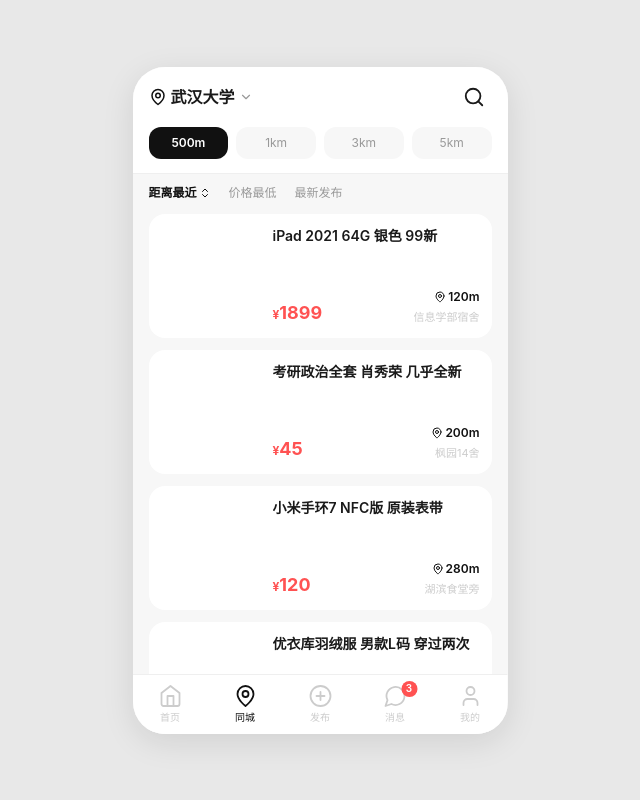
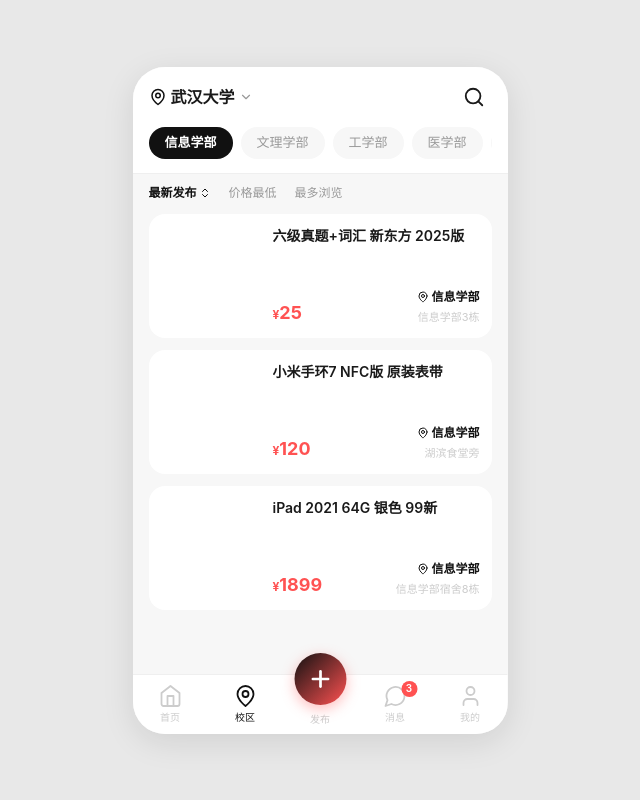
Before and after one commit to zx997842-ship-it/campus-flea-market, a plain HTML site: page campus.html in a window 1280 px wide. Shown: the whole page, without its empty margins (320-960 px from the left). Drawn offline with Linux system fonts and the light colour scheme.

Commit message:
feat: change nearby to campus, publish button as raised center button

```diff
--- a/nearby.html
+++ b/campus.html
@@ -3,11 +3,11 @@
 <head>
   <meta charset="UTF-8">
   <meta name="viewport" content="width=device-width, initial-scale=1.0, maximum-scale=1.0, user-scalable=no">
-  <title>校园集市 · 同城</title>
+  <title>校园集市 · 校区</title>
   <link rel="stylesheet" href="styles.css">
   <style>
-    /* 顶部定位栏 */
-    .nearby-top {
+    /* 顶部校区选择栏 */
+    .campus-top {
       position: sticky;
       top: 0;
       z-index: 50;
@@ -15,13 +15,13 @@
       border-bottom: 1px solid var(--border);
       padding: 12px 16px 10px;
     }
-    .nearby-loc-bar {
+    .campus-loc-bar {
       display: flex;
       align-items: center;
       justify-content: space-between;
       margin-bottom: 12px;
     }
-    .nearby-loc {
+    .campus-loc {
       display: flex;
       align-items: center;
       gap: 4px;
@@ -29,8 +29,8 @@
       font-weight: 700;
       color: var(--text);
     }
-    .nearby-loc svg { width: 18px; height: 18px; color: var(--primary); }
-    .nearby-loc .arrow { width: 14px; height: 14px; color: var(--text-sub); }
+    .campus-loc svg { width: 18px; height: 18px; color: var(--primary); }
+    .campus-loc .arrow { width: 14px; height: 14px; color: var(--text-sub); }
     .icon-btn {
       width: 36px; height: 36px;
       display: flex; align-items: center; justify-content: center;
@@ -38,25 +38,29 @@
       flex-shrink: 0;
     }
 
-    /* 距离筛选 */
-    .distance-bar {
+    /* 校区标签 */
+    .campus-tabs {
       display: flex;
       gap: 8px;
+      overflow-x: auto;
       padding-bottom: 4px;
+      scrollbar-width: none;
     }
-    .distance-chip {
-      flex: 1;
+    .campus-tabs::-webkit-scrollbar { display: none; }
+    .campus-tab {
+      flex-shrink: 0;
       height: 32px;
+      padding: 0 16px;
       display: flex;
       align-items: center;
       justify-content: center;
-      font-size: 12px;
+      font-size: 13px;
       color: var(--text-sub);
       background: var(--bg);
-      border-radius: var(--radius-md);
+      border-radius: var(--radius-full);
       transition: all 0.15s;
     }
-    .distance-chip--active {
+    .campus-tab--active {
       background: var(--primary);
       color: #fff;
       font-weight: 600;
@@ -90,7 +94,7 @@
       flex-direction: column;
       gap: 12px;
     }
-    .nearby-item {
+    .campus-item {
       display: flex;
       gap: 12px;
       background: var(--surface);
@@ -98,8 +102,8 @@
       padding: 12px;
       transition: transform 0.15s;
     }
-    .nearby-item:active { transform: scale(0.98); }
-    .nearby-item__img {
+    .campus-item:active { transform: scale(0.98); }
+    .campus-item__img {
       width: 100px;
       height: 100px;
       border-radius: var(--radius-md);
@@ -109,15 +113,15 @@
       justify-content: center;
       overflow: hidden;
     }
-    .nearby-item__img svg { width: 28px; height: 28px; opacity: 0.5; color: #FFF; }
-    .nearby-item__info {
+    .campus-item__img svg { width: 28px; height: 28px; opacity: 0.5; color: #FFF; }
+    .campus-item__info {
       flex: 1;
       min-width: 0;
       display: flex;
       flex-direction: column;
       justify-content: space-between;
     }
-    .nearby-item__title {
+    .campus-item__title {
       font-size: 14px;
       font-weight: 600;
       color: var(--text);
@@ -127,21 +131,21 @@
       -webkit-box-orient: vertical;
       overflow: hidden;
     }
-    .nearby-item__bottom {
+    .campus-item__bottom {
       display: flex;
       align-items: flex-end;
       justify-content: space-between;
     }
-    .nearby-item__price {
+    .campus-item__price {
       font-size: 18px;
       font-weight: 700;
       color: var(--accent);
     }
-    .nearby-item__price .unit { font-size: 12px; }
-    .nearby-item__meta {
+    .campus-item__price .unit { font-size: 12px; }
+    .campus-item__meta {
       text-align: right;
     }
-    .nearby-item__dist {
+    .campus-item__area {
       font-size: 12px;
       color: var(--primary);
       font-weight: 600;
@@ -150,21 +154,21 @@
       justify-content: flex-end;
       gap: 2px;
     }
-    .nearby-item__dist svg { width: 12px; height: 12px; }
-    .nearby-item__loc {
+    .campus-item__area svg { width: 12px; height: 12px; }
+    .campus-item__loc {
       font-size: 11px;
       color: var(--text-tertiary);
       margin-top: 3px;
     }
   </style>
 </head>
-<body data-page="nearby">
+<body data-page="campus">
   <div class="phone-frame">
 
-    <!-- 顶部定位栏 -->
-    <div class="nearby-top">
-      <div class="nearby-loc-bar">
-        <div class="nearby-loc" id="locText">
+    <!-- 顶部校区选择栏 -->
+    <div class="campus-top">
+      <div class="campus-loc-bar">
+        <div class="campus-loc" id="locText">
           <svg viewBox="0 0 24 24" fill="none" stroke="currentColor" stroke-width="2" stroke-linecap="round" stroke-linejoin="round"><path d="M20 10c0 6-8 12-8 12s-8-6-8-12a8 8 0 0 1 16 0Z"/><circle cx="12" cy="10" r="3"/></svg>
           <span>武汉大学</span>
           <svg class="arrow" viewBox="0 0 24 24" fill="none" stroke="currentColor" stroke-width="2" stroke-linecap="round" stroke-linejoin="round"><path d="m6 9 6 6 6-6"/></svg>
@@ -173,22 +177,23 @@
           <svg viewBox="0 0 24 24" fill="none" stroke="currentColor" stroke-width="2" stroke-linecap="round" stroke-linejoin="round" width="22" height="22"><circle cx="11" cy="11" r="8"/><path d="m21 21-4.3-4.3"/></svg>
         </div>
       </div>
-      <div class="distance-bar">
-        <div class="distance-chip distance-chip--active" data-dist="500">500m</div>
-        <div class="distance-chip" data-dist="1000">1km</div>
-        <div class="distance-chip" data-dist="3000">3km</div>
-        <div class="distance-chip" data-dist="5000">5km</div>
+      <div class="campus-tabs">
+        <div class="campus-tab campus-tab--active" data-campus="信息学部">信息学部</div>
+        <div class="campus-tab" data-campus="文理学部">文理学部</div>
+        <div class="campus-tab" data-campus="工学部">工学部</div>
+        <div class="campus-tab" data-campus="医学部">医学部</div>
+        <div class="campus-tab" data-campus="全部">全部校区</div>
       </div>
     </div>
 
     <!-- 排序栏 -->
     <div class="sort-bar">
-      <div class="sort-item sort-item--active" data-sort="distance">
-        距离最近
+      <div class="sort-item sort-item--active" data-sort="latest">
+        最新发布
         <svg viewBox="0 0 24 24" fill="none" stroke="currentColor" stroke-width="2" stroke-linecap="round" stroke-linejoin="round"><path d="m7 15 5 5 5-5"/><path d="m7 9 5-5 5 5"/></svg>
       </div>
       <div class="sort-item" data-sort="price">价格最低</div>
-      <div class="sort-item" data-sort="latest">最新发布</div>
+      <div class="sort-item" data-sort="hot">最多浏览</div>
     </div>
 
     <!-- 商品列表 -->
@@ -202,12 +207,14 @@
         <svg class="tab-icon" viewBox="0 0 24 24" fill="none" stroke="currentColor" stroke-width="1.8" stroke-linecap="round" stroke-linejoin="round"><path d="m3 9 9-7 9 7v11a2 2 0 0 1-2 2H5a2 2 0 0 1-2-2z"/><polyline points="9 22 9 12 15 12 15 22"/></svg>
         <span class="tab-label">首页</span>
       </a>
-      <a href="nearby.html" data-nav="nearby" class="tab-item">
+      <a href="campus.html" data-nav="campus" class="tab-item">
         <svg class="tab-icon" viewBox="0 0 24 24" fill="none" stroke="currentColor" stroke-width="1.8" stroke-linecap="round" stroke-linejoin="round"><path d="M20 10c0 6-8 12-8 12s-8-6-8-12a8 8 0 0 1 16 0Z"/><circle cx="12" cy="10" r="3"/></svg>
-        <span class="tab-label">同城</span>
+        <span class="tab-label">校区</span>
       </a>
-      <a href="publish.html" data-nav="publish" class="tab-item">
-        <svg class="tab-icon" viewBox="0 0 24 24" fill="none" stroke="currentColor" stroke-width="1.8" stroke-linecap="round" stroke-linejoin="round"><circle cx="12" cy="12" r="10"/><path d="M8 12h8"/><path d="M12 8v8"/></svg>
+      <a href="publish.html" data-nav="publish" class="tab-item tab-item--publish">
+        <div class="tab-publish-btn">
+          <svg viewBox="0 0 24 24" fill="none" stroke="currentColor" stroke-width="2.5" stroke-linecap="round" stroke-linejoin="round"><path d="M12 5v14"/><path d="M5 12h14"/></svg>
+        </div>
         <span class="tab-label">发布</span>
       </a>
       <a href="messages.html" data-nav="messages" class="tab-item">
@@ -225,22 +232,17 @@
   <script src="mock.js"></script>
   <script src="api.js"></script>
   <script>
-    // 同城商品数据（带距离和位置）
-    var nearbyItems = [
-      { id: 1, title: 'iPad 2021 64G 银色 99新', price: 1899, distance: 120, location: '信息学部宿舍', image: '', gradClass: 'grad-blue', category: '数码' },
-      { id: 2, title: '考研政治全套 肖秀荣 几乎全新', price: 45, distance: 200, location: '枫园14舍', image: '', gradClass: 'grad-green', category: '书籍' },
-      { id: 3, title: '小米手环7 NFC版 原装表带', price: 120, distance: 280, location: '湖滨食堂旁', image: '', gradClass: 'grad-orange', category: '数码' },
-      { id: 4, title: '优衣库羽绒服 男款L码 穿过两次', price: 299, distance: 350, location: '桂园5舍', image: '', gradClass: 'grad-purple', category: '服饰' },
-      { id: 5, title: '罗技G304无线鼠标 黑色 95新', price: 139, distance: 420, location: '工学部10舍', image: '', gradClass: 'grad-pink', category: '数码' },
-      { id: 6, title: '六级真题+词汇 新东方 2025版', price: 25, distance: 500, location: '信息学部3栋', image: '', gradClass: 'grad-teal', category: '书籍' },
-      { id: 7, title: '宜家台灯 暖白光 可调节亮度', price: 49, distance: 580, location: '樱园老斋舍', image: '', gradClass: 'grad-yellow', category: '生活用品' },
-      { id: 8, title: '任天堂Switch游戏卡 塞尔达传说', price: 260, distance: 650, location: '医学部8舍', image: '', gradClass: 'grad-red', category: '数码' },
+    // 校区商品数据
+    var campusItems = [
+      { id: 1, title: 'iPad 2021 64G 银色 99新', price: 1899, campus: '信息学部', location: '信息学部宿舍8栋', image: '', gradClass: 'grad-blue', category: '数码', views: 328 },
+      { id: 2, title: '考研政治全套 肖秀荣 几乎全新', price: 45, campus: '文理学部', location: '枫园14舍', image: '', gradClass: 'grad-green', category: '书籍', views: 156 },
+      { id: 3, title: '小米手环7 NFC版 原装表带', price: 120, campus: '信息学部', location: '湖滨食堂旁', image: '', gradClass: 'grad-orange', category: '数码', views: 201 },
+      { id: 4, title: '优衣库羽绒服 男款L码 穿过两次', price: 299, campus: '文理学部', location: '桂园5舍', image: '', gradClass: 'grad-purple', category: '服饰', views: 189 },
+      { id: 5, title: '罗技G304无线鼠标 黑色 95新', price: 139, campus: '工学部', location: '工学部10舍', image: '', gradClass: 'grad-pink', category: '数码', views: 245 },
+      { id: 6, title: '六级真题+词汇 新东方 2025版', price: 25, campus: '信息学部', location: '信息学部3栋', image: '', gradClass: 'grad-teal', category: '书籍', views: 98 },
+      { id: 7, title: '宜家台灯 暖白光 可调节亮度', price: 49, campus: '文理学部', location: '樱园老斋舍', image: '', gradClass: 'grad-yellow', category: '生活用品', views: 167 },
+      { id: 8, title: '任天堂Switch游戏卡 塞尔达传说', price: 260, campus: '医学部', location: '医学部8舍', image: '', gradClass: 'grad-red', category: '数码', views: 312 },
     ];
-
-    function formatDistance(m) {
-      if (m < 1000) return m + 'm';
-      return (m / 1000).toFixed(1) + 'km';
-    }
 
     function esc(str) {
       return String(str).replace(/&/g, '&amp;').replace(/</g, '&lt;').replace(/>/g, '&gt;').replace(/"/g, '&quot;');
@@ -256,26 +258,45 @@
       return icons[cat] || icons['数码'];
     }
 
-    function renderItems(items) {
+    var currentCampus = '信息学部';
+    var currentSort = 'latest';
+
+    function renderItems() {
       var list = document.getElementById('itemList');
+      var items = campusItems.slice();
+
+      // 校区筛选
+      if (currentCampus !== '全部') {
+        items = items.filter(function(item) { return item.campus === currentCampus; });
+      }
+
+      // 排序
+      if (currentSort === 'price') {
+        items.sort(function(a, b) { return a.price - b.price; });
+      } else if (currentSort === 'hot') {
+        items.sort(function(a, b) { return b.views - a.views; });
+      } else {
+        items.sort(function(a, b) { return b.id - a.id; });
+      }
+
       var html = '';
       for (var i = 0; i < items.length; i++) {
         var item = items[i];
         var imgStyle = item.image ? 'background-image:url(' + item.image + ');background-size:cover;background-position:center;' : '';
-        html += '<a href="detail.html?id=' + item.id + '" class="nearby-item">'
-          + '<div class="nearby-item__img ' + item.gradClass + '" style="' + imgStyle + '">'
+        html += '<a href="detail.html?id=' + item.id + '" class="campus-item">'
+          + '<div class="campus-item__img ' + item.gradClass + '" style="' + imgStyle + '">'
           + (item.image ? '' : getCategoryIcon(item.category))
           + '</div>'
-          + '<div class="nearby-item__info">'
-          + '<div class="nearby-item__title">' + esc(item.title) + '</div>'
-          + '<div class="nearby-item__bottom">'
-          + '<div class="nearby-item__price"><span class="unit">¥</span>' + item.price + '</div>'
-          + '<div class="nearby-item__meta">'
-          + '<div class="nearby-item__dist">'
+          + '<div class="campus-item__info">'
+          + '<div class="campus-item__title">' + esc(item.title) + '</div>'
+          + '<div class="campus-item__bottom">'
+          + '<div class="campus-item__price"><span class="unit">¥</span>' + item.price + '</div>'
+          + '<div class="campus-item__meta">'
+          + '<div class="campus-item__area">'
           + '<svg viewBox="0 0 24 24" fill="none" stroke="currentColor" stroke-width="2" stroke-linecap="round" stroke-linejoin="round"><path d="M20 10c0 6-8 12-8 12s-8-6-8-12a8 8 0 0 1 16 0Z"/><circle cx="12" cy="10" r="3"/></svg>'
-          + formatDistance(item.distance)
+          + esc(item.campus)
           + '</div>'
-          + '<div class="nearby-item__loc">' + esc(item.location) + '</div>'
+          + '<div class="campus-item__loc">' + esc(item.location) + '</div>'
           + '</div>'
           + '</div>'
           + '</div>'
@@ -285,17 +306,16 @@
     }
 
     // 初始渲染
-    renderItems(nearbyItems);
+    renderItems();
 
-    // 距离筛选
-    var chips = document.querySelectorAll('.distance-chip');
-    chips.forEach(function(chip) {
-      chip.addEventListener('click', function() {
-        chips.forEach(function(c) { c.classList.remove('distance-chip--active'); });
-        this.classList.add('distance-chip--active');
-        var maxDist = parseInt(this.getAttribute('data-dist'), 10);
-        var filtered = nearbyItems.filter(function(item) { return item.distance <= maxDist; });
-        renderItems(filtered);
+    // 校区切换
+    var tabs = document.querySelectorAll('.campus-tab');
+    tabs.forEach(function(tab) {
+      tab.addEventListener('click', function() {
+        tabs.forEach(function(t) { t.classList.remove('campus-tab--active'); });
+        this.classList.add('campus-tab--active');
+        currentCampus = this.getAttribute('data-campus');
+        renderItems();
       });
     });
 
@@ -305,19 +325,8 @@
       item.addEventListener('click', function() {
         sortItems.forEach(function(s) { s.classList.remove('sort-item--active'); });
         this.classList.add('sort-item--active');
-        var sort = this.getAttribute('data-sort');
-        var sorted = [...nearbyItems];
-        if (sort === 'distance') {
-          sorted.sort(function(a, b) { return a.distance - b.distance; });
-        } else if (sort === 'price') {
-          sorted.sort(function(a, b) { return a.price - b.price; });
-        } else if (sort === 'latest') {
-          sorted.sort(function(a, b) { return b.id - a.id; });
-        }
-        var activeDist = document.querySelector('.distance-chip--active');
-        var maxDist = activeDist ? parseInt(activeDist.getAttribute('data-dist'), 10) : 99999;
-        var filtered = sorted.filter(function(item) { return item.distance <= maxDist; });
-        renderItems(filtered);
+        currentSort = this.getAttribute('data-sort');
+        renderItems();
       });
     });
   </script>
--- a/styles.css
+++ b/styles.css
@@ -134,6 +134,36 @@ ul, ol { list-style: none; }
 }
 .tab-icon { width: 24px; height: 24px; }
 .tab-label { font-size: 10px; font-weight: 500; }
+/* 中间发布凸起按钮 */
+.tab-item--publish {
+  position: relative;
+}
+.tab-item--publish .tab-publish-btn {
+  position: absolute;
+  top: -22px;
+  left: 50%;
+  transform: translateX(-50%);
+  width: 52px;
+  height: 52px;
+  border-radius: 50%;
+  background: linear-gradient(135deg, var(--primary), var(--accent));
+  color: #fff;
+  display: flex;
+  align-items: center;
+  justify-content: center;
+  box-shadow: 0 4px 14px rgba(255, 92, 92, 0.4);
+  transition: transform 0.15s, box-shadow 0.15s;
+}
+.tab-item--publish .tab-publish-btn:active {
+  transform: translateX(-50%) scale(0.92);
+}
+.tab-item--publish .tab-publish-btn svg {
+  width: 26px;
+  height: 26px;
+}
+.tab-item--publish .tab-label {
+  margin-top: 30px;
+}
 .tab-badge {
   position: absolute;
   top: 6px;
@@ -155,7 +185,7 @@ ul, ol { list-style: none; }
 
 /* Active states */
 body[data-page="home"] .tab-item[data-nav="home"],
-body[data-page="nearby"] .tab-item[data-nav="nearby"],
+body[data-page="campus"] .tab-item[data-nav="campus"],
 body[data-page="publish"] .tab-item[data-nav="publish"],
 body[data-page="messages"] .tab-item[data-nav="messages"],
 body[data-page="profile"] .tab-item[data-nav="profile"] {
```
Also changed, not shown: index.html (+6 -4 lines), messages.html (+6 -4 lines), profile.html (+6 -4 lines).
